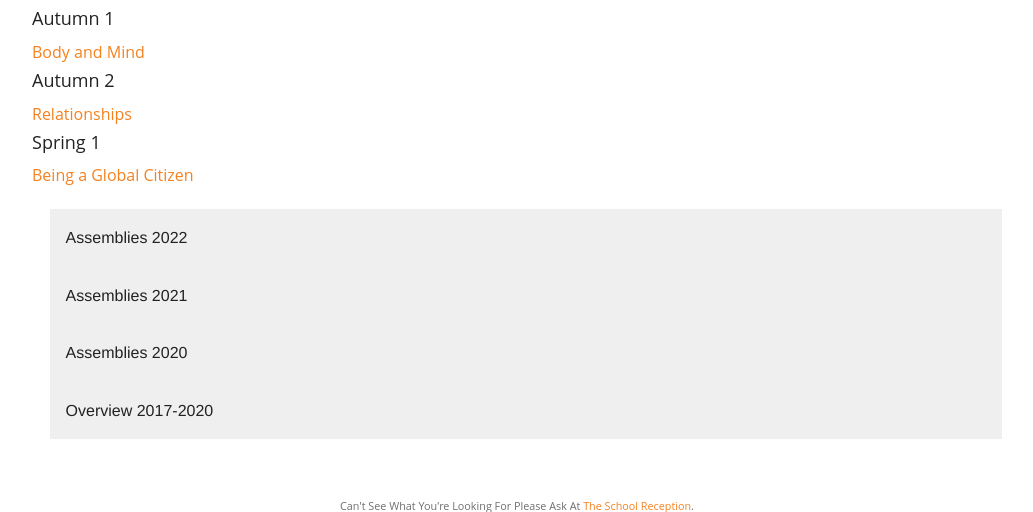
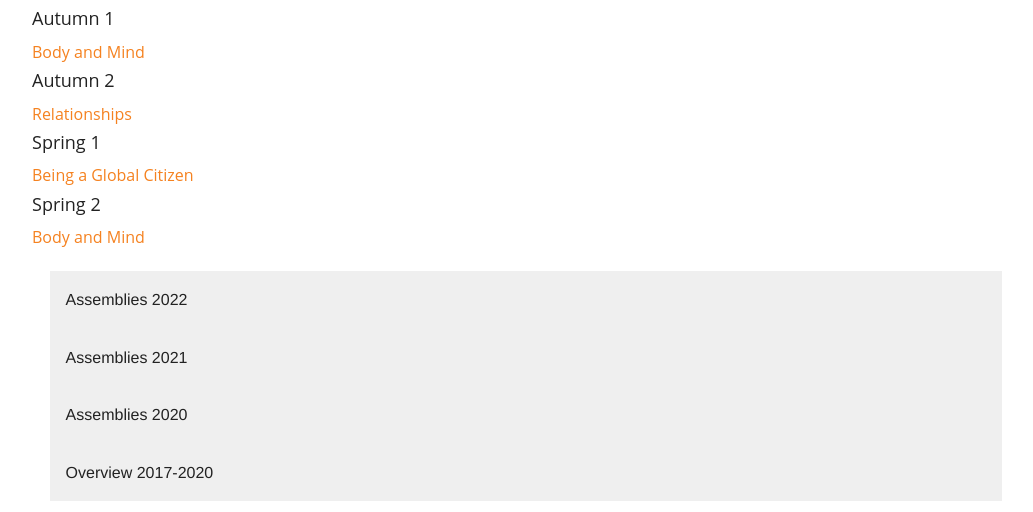
Before and after one commit to PCSITService/parkcommunityschool.co.uk, a PHP site: page /assemblies.php in a window 1280 px wide. Shown: the part 389-901 px from the top of the page, without its empty margins (123-1156 px from the left). Run offline with PHP 8.4, Linux system fonts and the light colour scheme; some libraries are stand-ins or nearby versions.

Commit message:
Assembly update

```diff
--- a/assemblies.php
+++ b/assemblies.php
@@ -41,6 +41,9 @@
 
                     <h5>Spring 1</h5>
                       <a href="assets/assemblies/2022-spring/global-citizen.pdf" target="_blank">Being a Global Citizen</a>
+
+                    <h5>Spring 2</h5>
+                      <a href="assets/assemblies/2022-spring/body-mind.pdf" target="_blank">Body and Mind</a>
 
                 </li>
             </ul>
```
Also changed, not shown: 1 other file.
